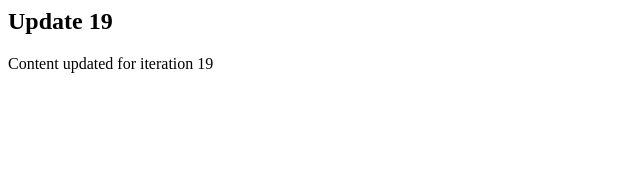
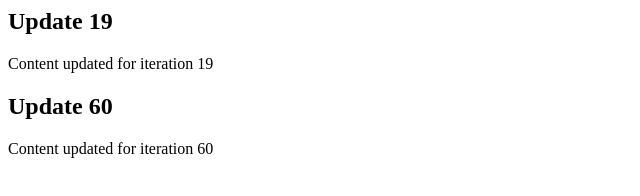
Before and after one commit to jpschmorgan/animated-octo-chainsaw, a website: page index.html in a window 1280 px wide. Shown: the whole page, without its empty margins (0-640 px from the left). Drawn offline with Linux system fonts and the light colour scheme.

Commit message:
improve: update README

```diff
--- a/index.html
+++ b/index.html
@@ -3,3 +3,9 @@
     <h2>Update 19</h2>
     <p>Content updated for iteration 19</p>
 </div>
+
+<!-- Updated iteration 60 -->
+<div class="update-60">
+    <h2>Update 60</h2>
+    <p>Content updated for iteration 60</p>
+</div>
```
